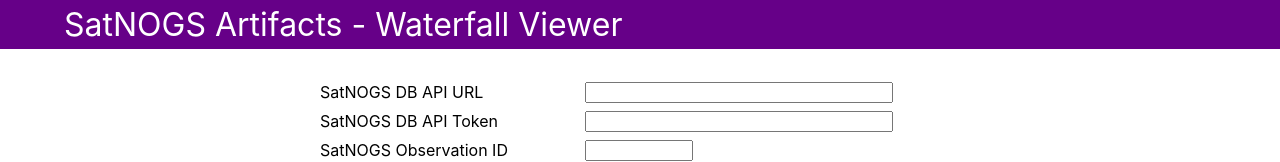
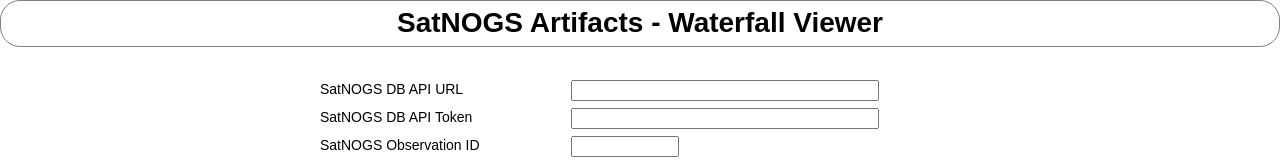
Before and after one commit to kerel-fs/spectranalysis, a website built with webpack: page public/example.html in a window 1280 px wide. Shown: the top 162 px of the page. Built offline with nearby package versions, Linux system fonts and the light colour scheme; what spectroplot would draw is missing.

Commit message:
Improve general style
Signed-off-by: Fabian P. Schmidt <kerel@mailbox.org>

```diff
--- a/public/example.css
+++ b/public/example.css
@@ -1,22 +1,31 @@
 body {
   margin: 0;
   padding: 0;
-  font-family: -apple-system, sans-serif;
+
+  font-family: sans-serif;
+  text-align: center;
+  font-size: 14px;
+  line-height: 1.3;
 }
 
 div#header {
+/*
   background: #608;
   color: #fff;
+  */
 }
 
 div#header h1 {
   margin: 0;
   padding: .15em 2em;
-  font-weight: normal;
+/*  font-weight: normal;*/
+  border: 1px solid grey;
+  border-radius: 20px;
 }
 div#header small {
+/*
   font-size: 0.5em;
-  font-weight: bold;
+  font-weight: bold;*/
 }
 
 div#dropZone {
```
